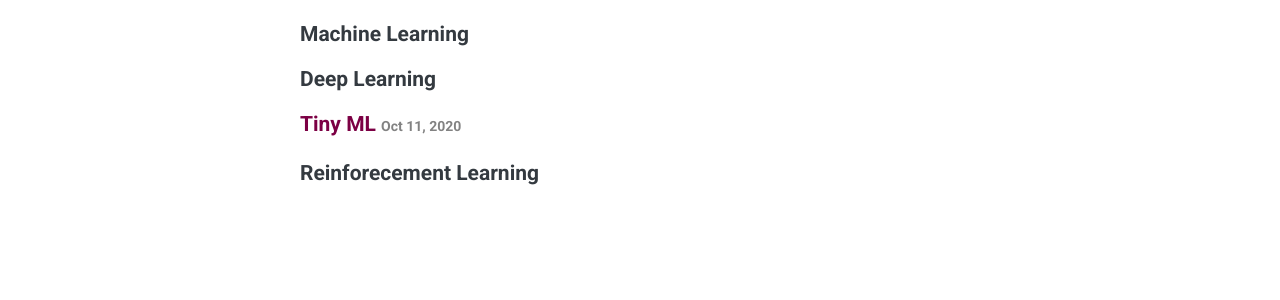
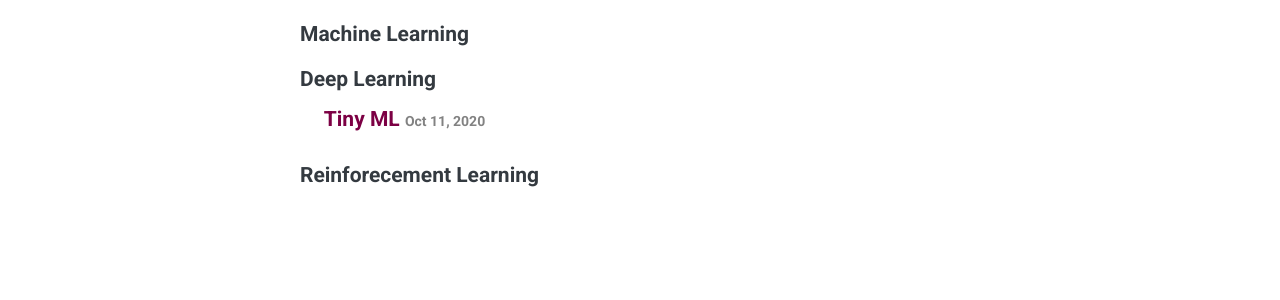
Before and after one commit to jihye-ha/blog-with-me, a Jekyll site: the page built from headers/ai.markdown, in a window 1280 px wide. Shown: the part 181-481 px from the top of the page. Built offline with Jekyll 4.4.1, drawn with Linux system fonts in a browser that asks for light colours; some web fonts are replaced.

Commit message:
Rollback modification of post-link layouts

```diff
--- a/_includes/post-link.html
+++ b/_includes/post-link.html
@@ -1,11 +1,13 @@
 {%- assign date_format = site.minima.date_format | default: "%b %-d, %Y" -%}
 
-<ul>
+<li>
+    <h4>
       <a class="post-link" href="{{ post.url | relative_url }}">
         {{ post.title | escape }}
        <span class="post-meta">{{ post.date | date: date_format }}</span>
       </a>
+    </h4>
     {%- if site.show_excerpts -%}
       {{ post.excerpt }}
     {%- endif -%}
-  </ul>
+</li>
--- a/_includes/related-posts.html
+++ b/_includes/related-posts.html
@@ -5,7 +5,6 @@
   <div class="related">
     <h3><b>Related Posts</b></h3>
       <ul class="related-posts">
-        <h4>
         {% for post in site.posts %}
           {% assign flag = 0 %}
           {% for tag in item.tags %}
@@ -19,7 +18,6 @@
             {% endfor %}
           {% endfor %}
         {% endfor %}
-      </h4>
       </ul>
   </div>
 {% endif %}
--- a/_includes/related-tags.html
+++ b/_includes/related-tags.html
@@ -3,10 +3,8 @@
 {% for item in site.data.related %}
   {% if current_category == item.category %}
     {% for related_tag in item.tags %}
-    <div class="related">
       <h3 class='tag_title'><b> {{ related_tag }} </b></h3>
       <ul class="post-list">
-        <h4>
         {% for post in category[1] %}
           {% if post.tag == related_tag %}
             {% include post-link.html %}
@@ -18,9 +16,7 @@
             {% endfor %}
           {% endif %}
         {% endfor %}
-        </h4>
       </ul>
-    </div>
     {% endfor %}
   {% endif %}
 {% endfor %}
```
